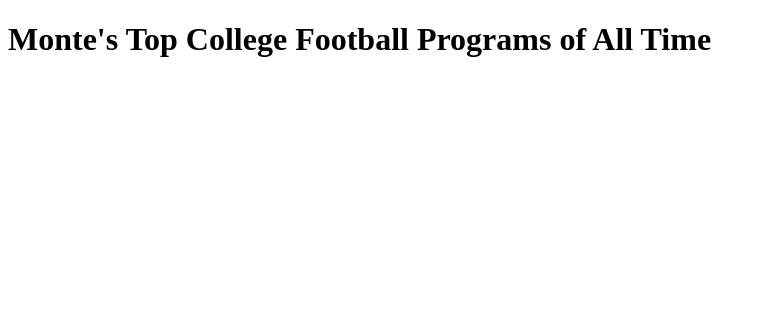
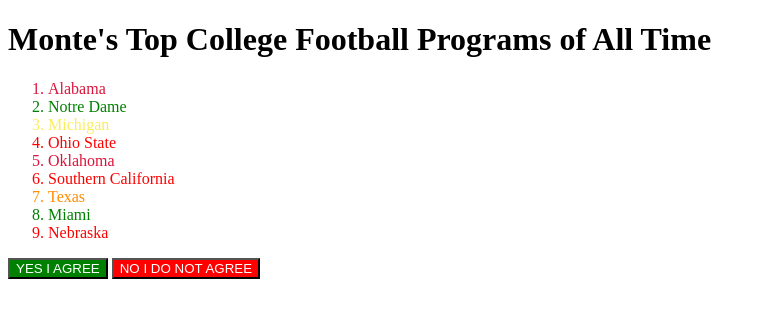
Before and after one commit to boyadpro000/IT116, a plain HTML site: page football.html in a window 1280 px wide. Shown: the whole page, without its empty margins (0-766 px from the left). Drawn offline with Linux system fonts and the light colour scheme.

Commit message:
Football updated

```diff
--- /dev/null
+++ b/football.css
@@ -0,0 +1,51 @@
+
+
+
+/* Changes the color to crimpson for the class of crimson */
+.crimson{
+    color:crimson;
+}
+
+
+/* Changes the color to green for the class of green */
+.green{
+
+    color: green ;
+
+
+}
+
+/* Changes the color to meige for the class of yellowish */
+.yellowish{
+
+color:#FBEC5D ;
+
+}
+
+/* Changes the color to red for the class of red */
+.red{
+
+    color: red;
+
+
+}
+
+/* Changes the color to dark oragne for the class of orange */
+.orange{
+
+    color:darkorange;
+}
+
+/* Changes the color of the button yes to green with white font */
+#yes {
+    color:white;
+    background-color:green;
+}
+
+
+/* Changes the color of the button no to red with white font  */
+#no{
+    color: white;
+    background-color: red;
+
+}
--- a/football.html
+++ b/football.html
@@ -5,8 +5,37 @@
     <meta http-equiv="X-UA-Compatible" content="IE=edge">
     <meta name="viewport" content="width=device-width, initial-scale=1.0">
     <title>Document</title>
+
+    <link rel="stylesheet" href="football.css">
+
+
 </head>
+
+<!-- This creates the header for the top college programs-->
 <body>
     <h1>Monte's Top College Football Programs of All Time</h1>
+
+
+<!--This creates the "class"  and numbers for all the football college programs-->
+<section>
+        <ol>
+            <li class="crimson">Alabama</li>
+            <li class="green">Notre Dame</li>
+            <li class= "yellowish">Michigan</li>
+            <li class="red">Ohio State</li>
+            <li class="crimson">Oklahoma</li>
+            <li class="red">Southern California</li>
+            <li class="orange">Texas</li>
+            <li class="green">Miami</li>
+            <li class= "red">Nebraska</li>
+        </ol>
+</section>
+
+<!--Creates buttons for the "I agree" and "I do not agree"-->
+<section>
+    <button id="yes">YES I AGREE</button>
+    <button id="no">NO I DO NOT AGREE</button>
+</section>
+
 </body>
 </html>
```
